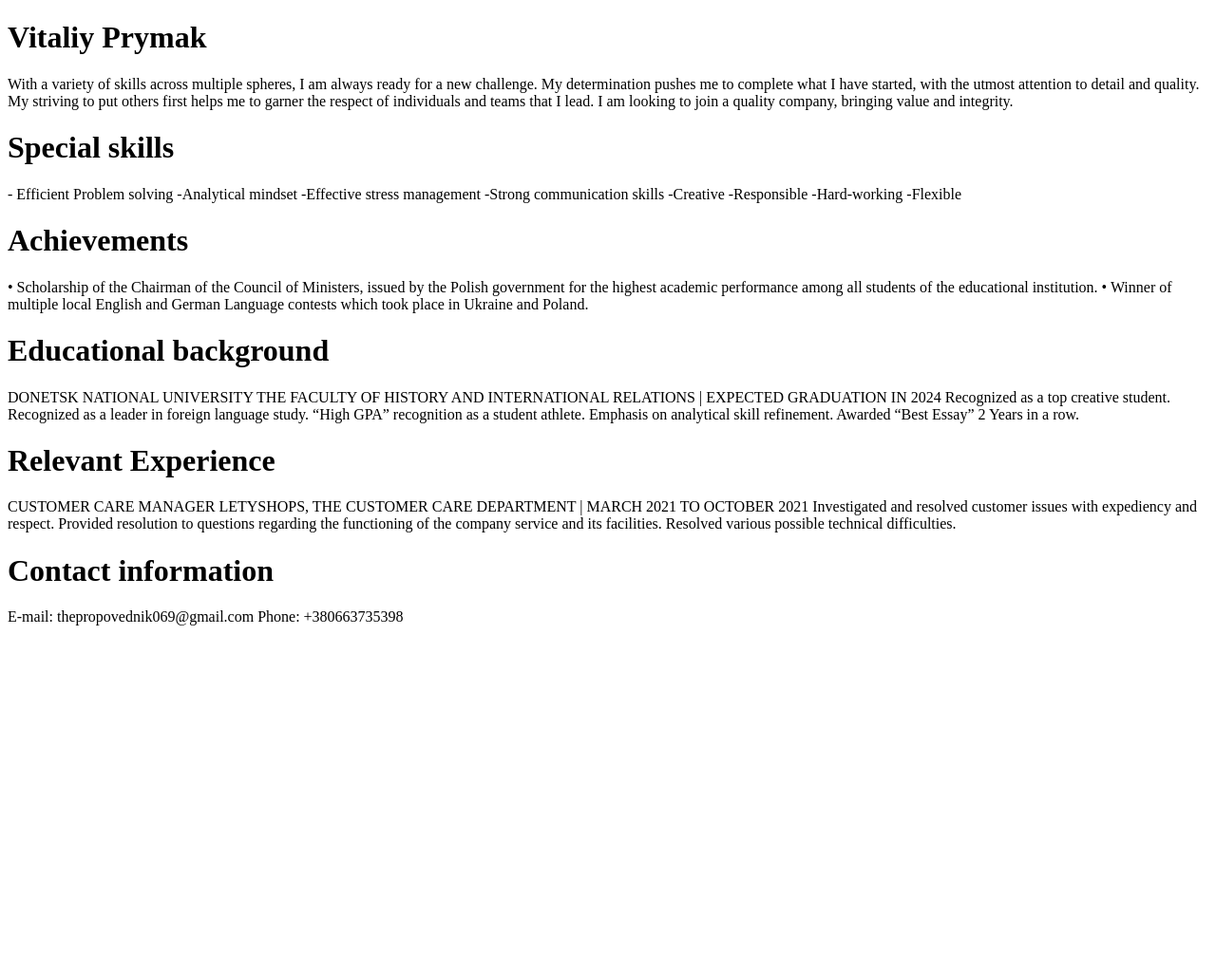
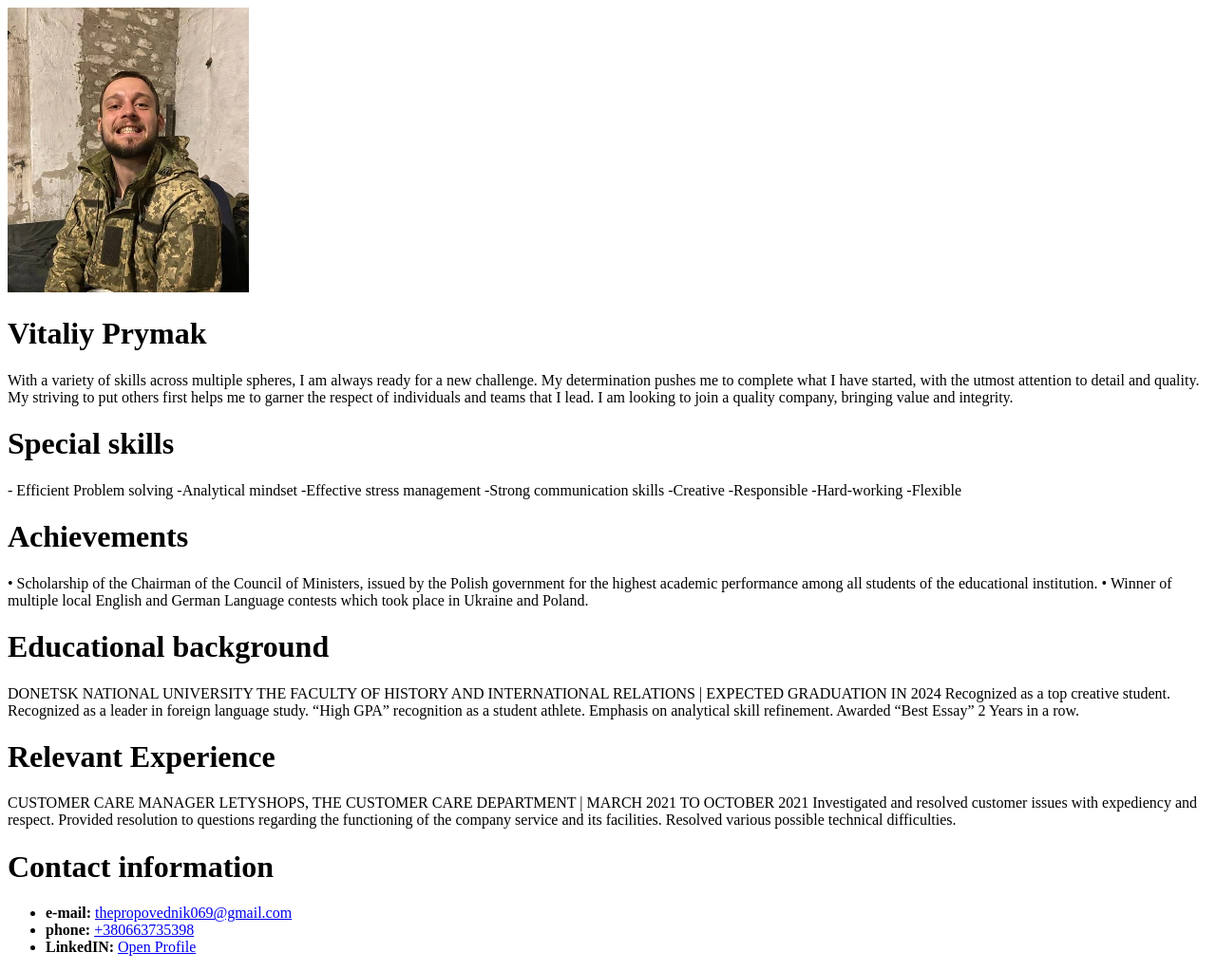
Before and after one commit to VitaliyPrymak/CV, a plain HTML site: page index.html in a window 1280 px wide. Shown: the whole page at 95% size. Before the commit the page ends 800 px from the top, so only its background shows below. Drawn offline with Linux system fonts and the light colour scheme.

Commit message:
added photo and links

```diff
--- a/index.html
+++ b/index.html
@@ -1,11 +1,14 @@
 <!DOCTYPE html>
 <html lang="en">
+
 <head>
     <meta charset="UTF-8">
     <meta name="viewport" content="width=device-width, initial-scale=1.0">
     <title>Vitaliy Prymak CV</title>
 </head>
+
 <body>
+    <img src="/images/photo.webp" alt="Vitaliy Prymak photo">
     <h1>Vitaliy Prymak</h1>
     With a variety of skills across multiple spheres, I am always ready for a new
     challenge. My determination pushes me to complete what I have started, with
@@ -47,7 +50,21 @@ Provided resolution to questions regarding the functioning
     of the company service and its facilities.
     Resolved various possible technical difficulties.
     <h1>Contact information</h1>
-E-mail: thepropovednik069@gmail.com
-Phone: +380663735398
+    <ul>
+        <li>
+            <b>e-mail:</b>
+            <a href="mailto:thepropovednik069@gmail.com">thepropovednik069@gmail.com</a>
+        </li>
+        <li>
+            <b>phone:</b>
+            <a href="tel:+380663735398">+380663735398</a>
+        </li>
+        <li>
+            <b>LinkedIN:</b>
+            <a href="https://www.linkedin.com/in/vitaliy-prymak-672540226/">Open Profile</a>
+        </li>
+    </ul>
+
 </body>
+
 </html>
```
Also changed, not shown: images/photo.jpg (added), images/photo.webp (added). Lines whose indentation alone changed are shown as unchanged.
